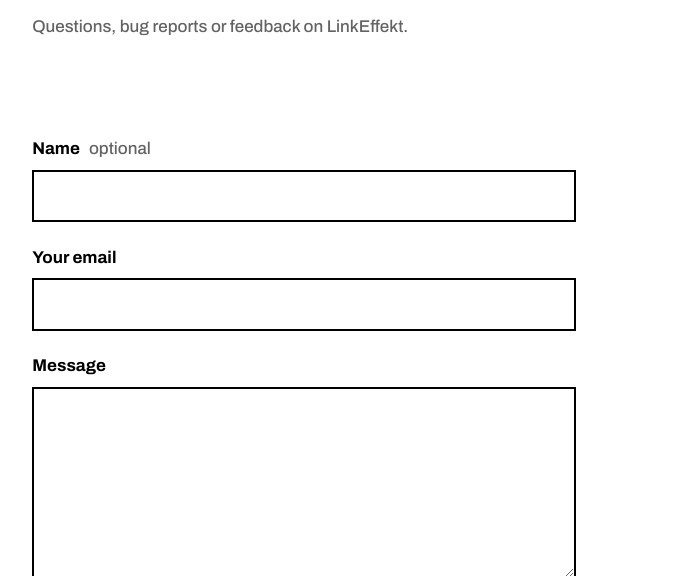
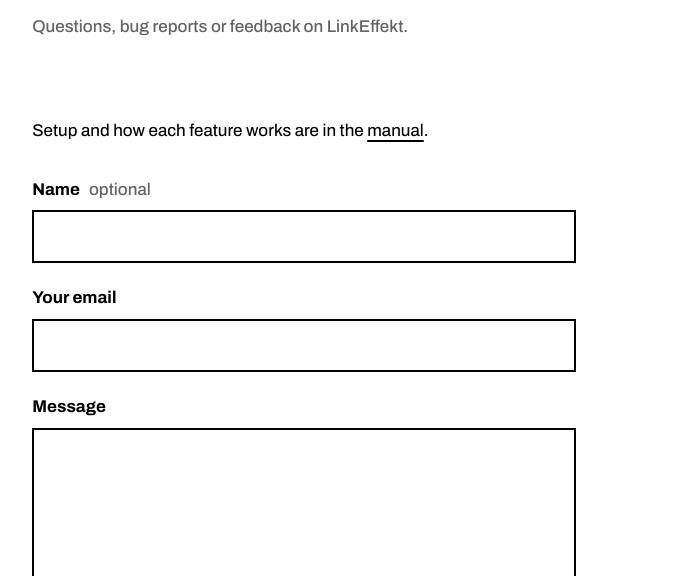
Before and after one commit to axibert/linkeffekt-support, a plain HTML site: page contact.html in a window 1280 px wide. Shown: the part 224-800 px from the top of the page, without its empty margins (291-980 px from the left). Drawn offline with Linux system fonts and the light colour scheme.

Commit message:
Kontaktseite: Hinweis aufs Handbuch (Ziel der Support-Adresse im Store)

```diff
--- a/contact.html
+++ b/contact.html
@@ -33,6 +33,7 @@
     <h1>Contact</h1>
     <p class="pagemeta">Questions, bug reports or feedback on LinkEffekt.</p>
   </header>
+  <p>Setup and how each feature works are in the <a href="manual.html">manual</a>.</p>
 
   <p class="form-note" id="note-sent" hidden>Thanks, your message is on its way. I'll get back to you by email.</p>
   <p class="form-note" id="note-error" hidden>That didn't go through. Please try again or write to <a href="mailto:hello@linkeffekt.com">hello@linkeffekt.com</a>.</p>
```
